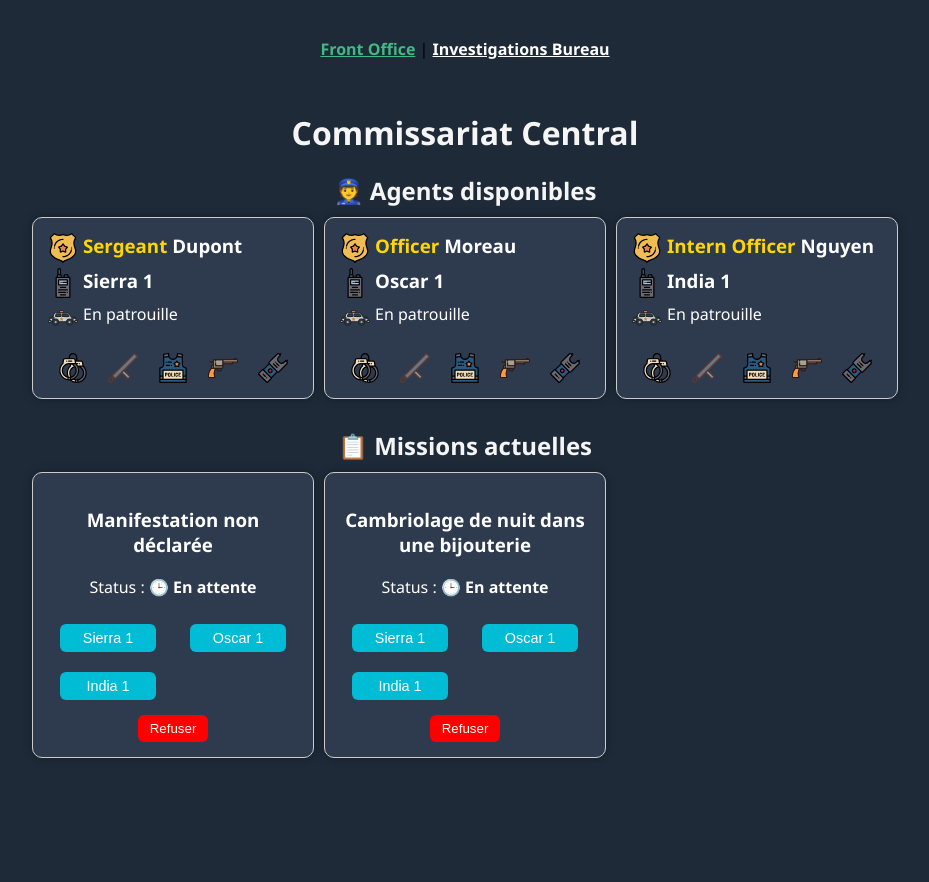
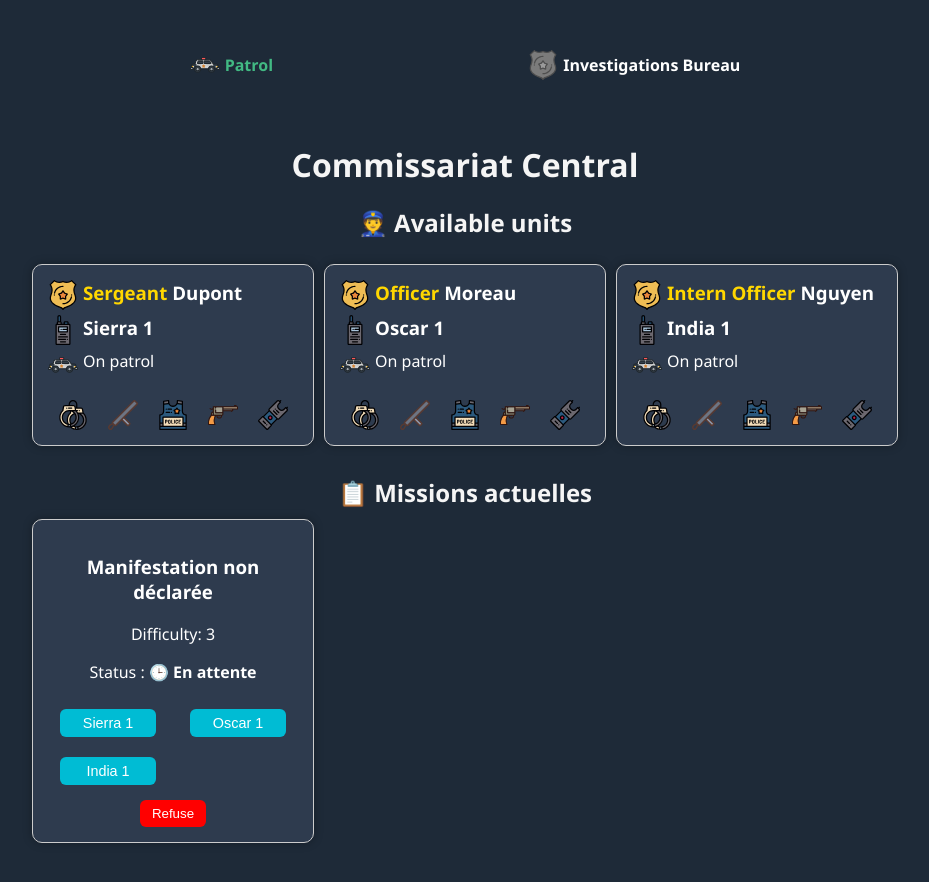
Before and after one commit to CauquilM/police-game, a Vue app: page /#/ in a window 1280 px wide. Shown: the top 882 px of the page, without its empty margins (175-1104 px from the left). Built offline with nearby package versions, Linux system fonts and the light colour scheme.

Commit message:
fix notifications

```diff
--- a/public/style.css
+++ b/public/style.css
@@ -6,11 +6,11 @@ body {
 }
 
 .investigation-card {
-    padding: 20px;
+    padding: 26px !important;
     background: #f0f0f0;
     border-radius: 12px;
-    max-width: 600px;
     margin: auto;
+    width: 80%;
 }
 
 .notification {
@@ -25,7 +25,7 @@ body {
 }
 
 .radio {
-    background-color: gray;
+    background-color: red;
 }
 
 .success {
@@ -46,6 +46,18 @@ body {
 
 .mb-5 {
     margin-bottom: 5px;
+}
+
+.mb-15 {
+    margin-bottom: 15px;
+}
+
+.mb-25 {
+    margin-bottom: 25px;
+}
+
+.mt-10 {
+    margin-top: 10px;
 }
 
 .dashboard {
@@ -254,6 +266,7 @@ nav {
 nav a {
     font-weight: bold;
     color: white;
+    text-decoration: none;
 }
 
 nav a.router-link-exact-active {
--- a/src/App.vue
+++ b/src/App.vue
@@ -1,8 +1,8 @@
 <template>
   <div id="app">
-    <nav class="text-center">
-      <router-link to="/">Front Office</router-link> |
-      <router-link to="/investigations">Investigations Bureau</router-link>
+    <nav class="d-flex justify-content-space-around">
+      <router-link to="/" class="d-flex align-items-center"><img class="w-30 mr-5" src="./assets/police-car-patroling.svg" alt=""><p>Patrol</p></router-link>
+      <router-link to="/investigations" class="d-flex align-items-center"><img class="w-30 mr-5" src="./assets/detectives-badge.svg" alt=""><p>Investigations Bureau</p></router-link>
     </nav>
     <router-view/>
     <div>
@@ -30,12 +30,11 @@ export default {
   },
   created() {
     this.chooseMission(); // mission initiale
-    this.chooseMission(); // mission initiale
-    // this.showNotification("A new radio call ", this.lastMissionTitle, "radio")
-    // this.missionInterval = setInterval(() => {
-    //   this.chooseMission();
-    //     this.showNotification("A new radio call ", this.lastMissionTitle, "radio")
-    // }, 60000); // toutes les 15 secondes
+    this.showNotification("A new radio call ", this.lastMissionTitle, "radio")
+    this.missionInterval = setInterval(() => {
+      this.chooseMission();
+        this.showNotification("A new radio call ", this.lastMissionTitle, "radio")
+    }, 15000); // toutes les 15 secondes
   },
   beforeDestroy() {
     clearInterval(this.missionInterval);
@@ -50,10 +49,10 @@ export default {
       this.notification.message = message
       this.notification.type = type // info | success | error
 
-      // Supprime la notif après 3s (sinon elle reste dans le DOM)
+      // Supprime la notif après 6s (sinon elle reste dans le DOM)
       setTimeout(() => {
         this.notification.message = ''
-      }, 3000)
+      }, 6000)
     },
   }
 }
--- a/src/components/AgentComponent.vue
+++ b/src/components/AgentComponent.vue
@@ -12,13 +12,13 @@
         <div v-if="agent.busy" class="d-flex flex-direction-column">
             <div class="d-flex">
                 <img class="w-30" src="../assets/crime-scene.svg" alt="crime-scene">
-                <span class="ml-5">En mission</span>
+                <span class="ml-5">Busy</span>
             </div>
         </div>
         <div class="d-flex flex-direction-column" v-else>
             <div class="d-flex">
                 <img class="w-30" src="../assets/police-car-patroling.svg" alt="police-car-patroling">
-                <span class="ml-5">En patrouille</span>
+                <span class="ml-5">On patrol</span>
             </div>
         </div>
         <div class="equipment-bag">
--- a/src/components/MissionComponent.vue
+++ b/src/components/MissionComponent.vue
@@ -1,6 +1,7 @@
 <template>
     <div>
         <h3>{{ mission.title }}</h3>
+        <p>Difficulty: {{ mission.difficulty }}</p>
         <p>Status : <strong>{{ statusLabelComputed }}</strong></p>
         <div class="grid-container-2">
             <div class="grid-items" v-for="(agent) in agents" :key="agent.id">
@@ -24,11 +25,11 @@
         <div class="d-flex justify-content-space-around">
             <button class="button-green" v-if="mission.assignedAgentsId.length > 0 && mission.status === 'pending' && patrolStatus === ''"
                 @click="resolve(mission.id)">
-                Accepter
+                Accept
             </button>
             <button class="button-red" v-if="mission.assignedAgentsId.length == 0 && mission.status === 'pending'"
                 @click="refuseMission">
-                Refuser
+                Refuse
             </button>
         </div>
     </div>
--- a/src/components/NotificationComponent.vue
+++ b/src/components/NotificationComponent.vue
@@ -21,10 +21,10 @@
         visible: true
       }
     },
-    // mounted() {
-    //   setTimeout(() => {
-    //     this.visible = false
-    //   }, 3000) // Masque la notif après 3 secondes
-    // }
+    mounted() {
+      setTimeout(() => {
+        this.visible = false
+      }, 5000) // Masque la notif après 5 secondes
+    }
   }
   </script>
--- a/src/store/index.js
+++ b/src/store/index.js
@@ -235,10 +235,13 @@ export default new Vuex.Store({
       const agent = state.agents.find(a => a.id === agentId)
       const indexMission = state.missionsCurrent.findIndex(m => m.id === missionId);
       const mission = state.missionsCurrent[indexMission];
-      if (agent && !mission.assignedAgentsId.includes(agentId)) {
+      if (agent && !agent.busy && !mission.assignedAgentsId.includes(agentId)) {
         console.log("enter");
         agent.busy = true
         mission.assignedAgentsId.push(agentId)
+      }
+      else if (agent && agent.busy && !mission.assignedAgentsId.includes(agentId)) {
+        return;
       }
       else {
         agent.busy = false;
--- a/src/views/DashboardView.vue
+++ b/src/views/DashboardView.vue
@@ -2,7 +2,7 @@
     <div class="dashboard">
         <h1>Commissariat Central</h1>
         <div class="section agents">
-            <h2>👮 Agents disponibles</h2>
+            <h2 class="mb-25">👮 Available units</h2>
             <div v-if="agents.length > 3" class="grid-container-4">
                 <AgentComponent class="agent-card grid-item" v-for="agent in agents" :key="agent.id" :agent="agent"
                     :class="{ busy: agent.busy }" />
--- a/src/views/InvestigationsView.vue
+++ b/src/views/InvestigationsView.vue
@@ -1,7 +1,7 @@
 <template>
     <div>
-        <h1>Investigations Bureau</h1>
-        <div class="grid-container-3" >
+        <h1 class="mb-25">Investigations Bureau</h1>
+        <div class="grid-container-2">
             <div class="grid-item investigation-card" v-for="investigation in investigations" :key="investigation.id"
             :investigation="investigation" @click="openInvestigation(investigation)">
                 {{ investigation.titre }}
```
Also changed, not shown: public/assets/detectives-badge.svg (added), src/assets/detectives-badge.svg (added).
